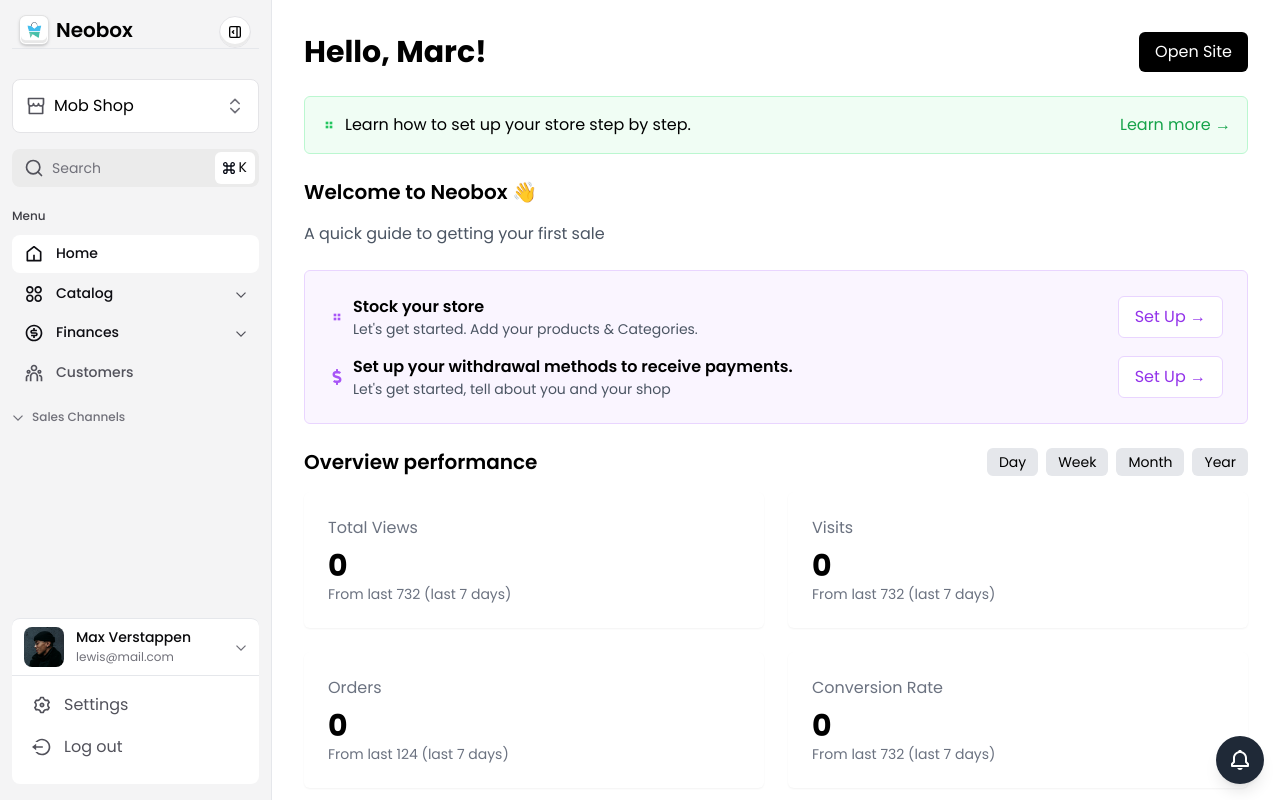
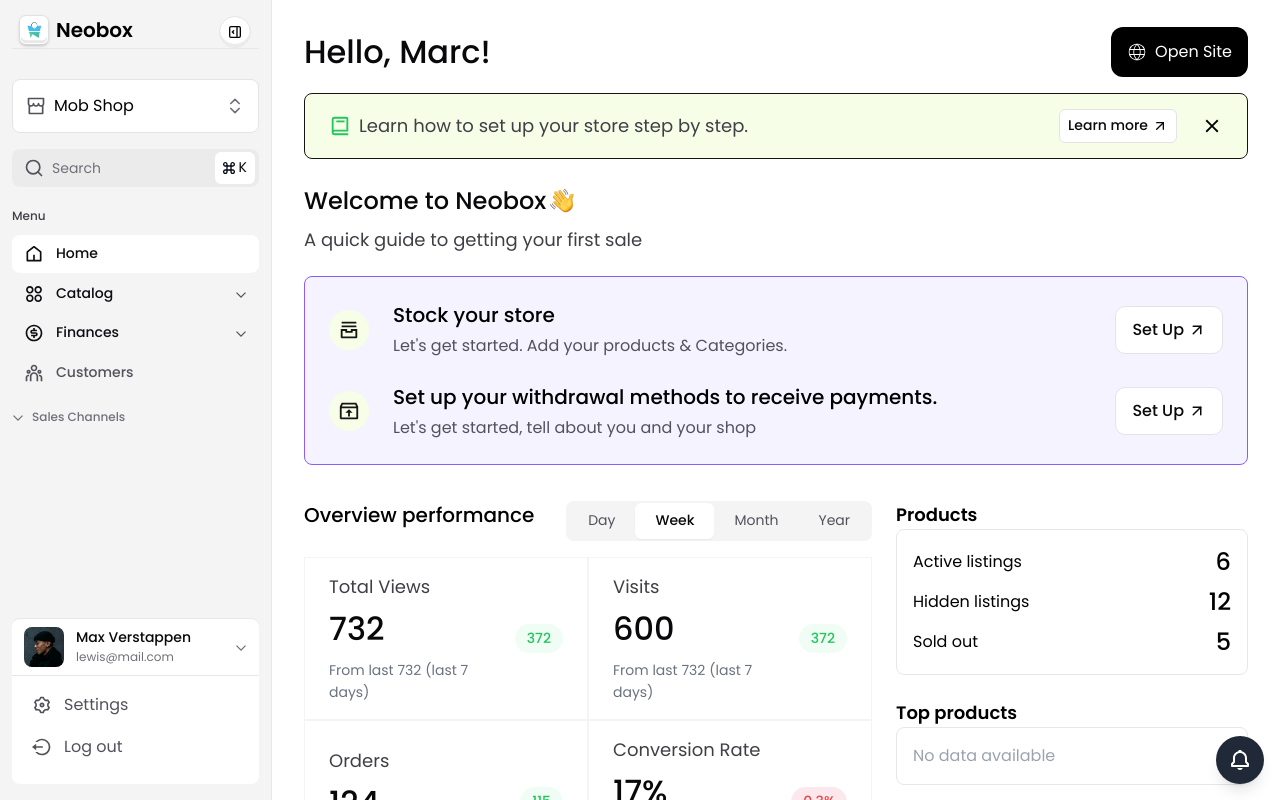
Before and after one commit to uzair-shakeel/neobox, a React (Vite) app: page /home in a window 1280 px wide. Built offline with nearby package versions, Linux system fonts and the light colour scheme.

Commit message:
dashboard almost done

```diff
--- a/src/pages/home/Dashboard.jsx
+++ b/src/pages/home/Dashboard.jsx
@@ -1,110 +1,309 @@
-import React from "react";
+"use client";
+import React, { useState } from "react";
 import Sidebar from "../../components/Sidebar";
-import { BiBell, BiChevronDown } from "react-icons/bi";
-import { FaDollarSign } from "react-icons/fa";
-import { CgLayoutGrid } from "react-icons/cg";
+import { BiBell, BiBook, BiChevronDown } from "react-icons/bi";
+import { CiGlobe } from "react-icons/ci";
+import { IoMdClose } from "react-icons/io";
+import { LuArrowUpRight } from "react-icons/lu";
+import { RiArchiveStackLine, RiInboxUnarchiveLine } from "react-icons/ri";
 
 export default function Dashboard() {
+  const [activeTab, setActiveTab] = useState("week");
+
+  const data = {
+    day: {
+      totalViews: 100,
+      visits: 80,
+      orders: 10,
+      conversionRate: "12%",
+      totalViewsDiff: "432",
+      visitsDiff: "345",
+      ordersDiff: "345",
+      conversionRateDiff: "0.6%",
+      totalViewsDiffColor: "green",
+      visitsDiffColor: "green",
+      ordersDiffColor: "green",
+      conversionRateDiffColor: "red",
+    },
+    week: {
+      totalViews: 732,
+      visits: 600,
+      orders: 124,
+      conversionRate: "17%",
+      totalViewsDiff: "372",
+      visitsDiff: "465",
+      ordersDiff: "115",
+      conversionRateDiff: "0.3%",
+      totalViewsDiffColor: "green",
+      visitsDiffColor: "green",
+      ordersDiffColor: "green",
+      conversionRateDiffColor: "red",
+    },
+    month: {
+      totalViews: 3000,
+      visits: 2400,
+      orders: 500,
+      conversionRate: "20%",
+      totalViewsDiff: "572",
+      visitsDiff: "565",
+      ordersDiff: "115",
+      conversionRateDiff: "0.3%",
+      totalViewsDiffColor: "green",
+      visitsDiffColor: "green",
+      ordersDiffColor: "red",
+      conversionRateDiffColor: "green",
+    },
+    year: {
+      totalViews: 40000,
+      visits: 32000,
+      orders: 6000,
+      conversionRate: "22%",
+      totalViewsDiff: "432",
+      visitsDiff: "515",
+      ordersDiff: "315",
+      conversionRateDiff: "0.7%",
+      totalViewsDiffColor: "green",
+      visitsDiffColor: "red",
+      ordersDiffColor: "green",
+      conversionRateDiffColor: "green",
+    },
+  };
+
+  const activeData = data[activeTab];
+
   return (
     <div className="flex h-screen bg-white">
       {/* Sidebar */}
       <Sidebar />
 
       {/* Main Content */}
-      <main className="flex-1 overflow-y-auto p-8">
-        <div className="flex justify-between items-center mb-6">
-          <h2 className="text-3xl font-bold">Hello, Marc!</h2>
-          <button className="bg-black text-white px-4 py-2 rounded-md">
+      <main className="flex-1 overflow-y-auto px-[32px] py-[27px]">
+        <div className="flex justify-between items-center mb-[16px]">
+          <h2 className="text-[32px] leading-[44.8px] text-[#09090B] font-[500]">
+            Hello, Marc!
+          </h2>
+          <button className="bg-black text-white px-[16px] py-[13px] rounded-[12px] flex items-center gap-[8px] justify-center">
+            <span className="min-h-[20px] min-w-[20px]">
+              <CiGlobe size={20} />{" "}
+            </span>
             Open Site
           </button>
         </div>
 
-        <div className="bg-green-50 border border-green-200 rounded-md p-4 mb-6 flex justify-between items-center">
+        <div className="bg-[#F7FEE7] border border-[#151515] rounded-[8px] px-[24px] py-[15px] mb-[24px] mt-[16px] flex justify-between items-center">
           <div className="flex items-center">
-            <CgLayoutGrid className="text-green-500 mr-2" />
-            <span>Learn how to set up your store step by step.</span>
+            <BiBook size={22} color="#22C55E" className="mr-[8px]" />
+            <span className="text-[18px] leading-[25.2px] font-[400] text-[#3F3F46]">
+              Learn how to set up your store step by step.
+            </span>
           </div>
-          <a href="#" className="text-green-600 hover:underline">
-            Learn more →
+          <div className="flex items-center gap-[24px]">
+            <a
+              href="#"
+              className="bg-white border-[#E4E4E7] border rounded-[6px] py-[5px] px-[8px] text-[14px] font-[500] leading-[21.7px] text-[#09090B] hover:underline flex items-center justify-center gap-[4px]"
+            >
+              Learn more <LuArrowUpRight size={16} />
             </a>
+            <span>
+              <IoMdClose size={22} />
+            </span>
+          </div>
         </div>
 
-        <h3 className="text-xl font-semibold mb-4">Welcome to Neobox 👋</h3>
-        <p className="text-gray-600 mb-6">
+        <h3 className="flex items-center gap-[4px] text-[24px] leading-[36px] text-[#09090B] font-[500] mb-[8px]">
+          Welcome to Neobox{" "}
+          <span>
+            <img src="/wave.png" />
+          </span>
+        </h3>
+        <p className="text-[18px] leading-[25.2px] font-[400] text-[#3F3F46] mb-[24px]">
           A quick guide to getting your first sale
         </p>
 
-        <div className="bg-purple-50 border border-purple-200 rounded-md p-6 mb-6">
-          <div className="flex justify-between items-center mb-4">
-            <div className="flex items-center">
-              <CgLayoutGrid className="text-purple-500 mr-2" />
+        <div className="bg-[#F5F3FF] border border-[#8B5CF6] rounded-[8px] p-[24px] mb-[36px] flex flex-col gap-[24px]">
+          <div className="flex justify-between items-center">
+            <div className="flex items-center gap-[24px]">
+              <span className="flex items-center justify-center w-[40px] h-[40px] rounded-full bg-[#F7FEE7]">
+                <RiArchiveStackLine className="text-[#151515]" size={22} />
+              </span>
               <div>
-                <h4 className="font-semibold">Stock your store</h4>
-                <p className="text-sm text-gray-600">
+                <h4 className="text-[20px] leading-[28px] font-[500] mb-[4px]">
+                  Stock your store
+                </h4>
+                <p className="text-[16px] font-[400] leading-[25.6px] text-[#52525B]">
                   Let's get started. Add your products & Categories.
                 </p>
               </div>
             </div>
-            <button className="bg-white text-purple-600 px-4 py-2 rounded-md border border-purple-200">
-              Set Up →
+            <button className="flex items-center gap-[4px] text-[16px] font-[500] bg-white text-[#09090B] px-[16px] py-[11px] rounded-[10px] border border-[#E4E4E7]">
+              Set Up <LuArrowUpRight size={18} />
             </button>
           </div>
           <div className="flex justify-between items-center">
-            <div className="flex items-center">
-              <FaDollarSign className="text-purple-500 mr-2" />
+            <div className="flex items-center gap-[24px]">
+              <span className="flex items-center justify-center w-[40px] h-[40px] rounded-full bg-[#F7FEE7]">
+                <RiInboxUnarchiveLine className="text-[#151515]" size={22} />
+              </span>
               <div>
-                <h4 className="font-semibold">
+                <h4 className="text-[20px] leading-[28px] font-[500] mb-[4px]">
                   Set up your withdrawal methods to receive payments.
                 </h4>
-                <p className="text-sm text-gray-600">
+                <p className="text-[16px] font-[400] leading-[25.6px] text-[#52525B]">
                   Let's get started, tell about you and your shop
                 </p>
               </div>
             </div>
-            <button className="bg-white text-purple-600 px-4 py-2 rounded-md border border-purple-200">
-              Set Up →
+            <button className="flex items-center gap-[4px] text-[16px] font-[500] bg-white text-[#09090B] px-[16px] py-[11px] rounded-[10px] border border-[#E4E4E7]">
+              Set Up <LuArrowUpRight size={18} />
             </button>
           </div>
         </div>
 
-        <div className="flex justify-between items-center mb-4">
-          <h3 className="text-xl font-semibold">Overview performance</h3>
-          <div className="flex space-x-2">
-            <button className="bg-gray-200 px-3 py-1 rounded-md text-sm">
-              Day
+        <div className="flex items-start w-full gap-[24px]">
+          <div className="flex-grow">
+            <div className="flex items-start justify-between mb-[16px]">
+              <h2 className="text-[20px] leading-[28px] font-[500]">
+                Overview performance
+              </h2>
+
+              {/* Tabs */}
+              <div className="flex bg-[#F4F4F5] rounded-[8px] overflow-hidden p-[2px]">
+                {Object.keys(data).map((tab) => (
+                  <button
+                    key={tab}
+                    onClick={() => setActiveTab(tab)}
+                    className={`px-[20px] py-[7px] capitalize text-[14px] leading-[21.7px] font-[400] focus:outline-none ${
+                      activeTab === tab
+                        ? "bg-[#FFFFFF] text-[#09090B] font-[500] rounded-[6px] shadow-sm"
+                        : "bg-[#F4F4F5] text-[#52525B]"
+                    }`}
+                  >
+                    {tab}
                   </button>
-            <button className="bg-gray-200 px-3 py-1 rounded-md text-sm">
-              Week
-            </button>
-            <button className="bg-gray-200 px-3 py-1 rounded-md text-sm">
-              Month
-            </button>
-            <button className="bg-gray-200 px-3 py-1 rounded-md text-sm">
-              Year
-            </button>
+                ))}
               </div>
             </div>
 
-        <div className="grid grid-cols-2 gap-6 mb-6">
-          <div className="bg-white p-6 rounded-md shadow-sm">
-            <h4 className="text-gray-500 mb-2">Total Views</h4>
-            <p className="text-3xl font-bold">0</p>
-            <p className="text-sm text-gray-500">From last 732 (last 7 days)</p>
+            {/* Performance Summary */}
+            <div className="grid grid-cols-1 md:grid-cols-2">
+              <div className="py-[16px] px-[24px] border border-[#F4F4F5] flex items-center justify-between gap-1">
+                <div className="flex flex-col gap-[8px]">
+                  <h3 className="text-[18px] text-[#3F3F46] leading-[25.2px] font-[400]">
+                    Total Views
+                  </h3>
+                  <p className="text-[#09090B] text-[32px] font-[500] leading-[44.8px]">
+                    {activeData.totalViews}
+                  </p>
+                  <p className="text-[#6B7280] font-[400] text-[14px] leading-[21.7px]">
+                    From last {activeData.totalViews} (last 7 days)
+                  </p>
                 </div>
-          <div className="bg-white p-6 rounded-md shadow-sm">
-            <h4 className="text-gray-500 mb-2">Visits</h4>
-            <p className="text-3xl font-bold">0</p>
-            <p className="text-sm text-gray-500">From last 732 (last 7 days)</p>
+                <span
+                  className={`py-[4px] px-[12px] h-fit w-fit ${
+                    activeData.totalViewsDiffColor === "green"
+                      ? "text-[#22C55E] bg-[#F0FDF4]"
+                      : "text-[#EF4444] bg-[#FCE8EC]"
+                  } text-[14px] leading-[21.7px] font-[500] rounded-[16px]`}
+                >
+                  {activeData.totalViewsDiff}
+                </span>
               </div>
-          <div className="bg-white p-6 rounded-md shadow-sm">
-            <h4 className="text-gray-500 mb-2">Orders</h4>
-            <p className="text-3xl font-bold">0</p>
-            <p className="text-sm text-gray-500">From last 124 (last 7 days)</p>
+              <div className="py-[16px] px-[24px] border border-[#F4F4F5] flex items-center justify-between gap-1">
+                <div className="flex flex-col gap-[8px]">
+                  <h3 className="text-[18px] text-[#3F3F46] leading-[25.2px] font-[400]">
+                    Visits
+                  </h3>
+                  <p className="text-[#09090B] text-[32px] font-[500] leading-[44.8px]">
+                    {activeData.visits}
+                  </p>
+                  <p className="text-[#6B7280] font-[400] text-[14px] leading-[21.7px]">
+                    From last {activeData.totalViews} (last 7 days)
+                  </p>
                 </div>
-          <div className="bg-white p-6 rounded-md shadow-sm">
-            <h4 className="text-gray-500 mb-2">Conversion Rate</h4>
-            <p className="text-3xl font-bold">0</p>
-            <p className="text-sm text-gray-500">From last 732 (last 7 days)</p>
+                <span
+                  className={`py-[4px] px-[12px] h-fit w-fit ${
+                    activeData.visitsDiffColor === "green"
+                      ? "text-[#22C55E] bg-[#F0FDF4]"
+                      : "text-[#EF4444] bg-[#FCE8EC]"
+                  } text-[14px] leading-[21.7px] font-[500] rounded-[16px]`}
+                >
+                  {activeData.totalViewsDiff}
+                </span>
+              </div>
+              <div className="py-[16px] px-[24px] border border-[#F4F4F5] flex items-center justify-between gap-1">
+                <div className="flex flex-col gap-[8px]">
+                  <h3 className="text-[18px] text-[#3F3F46] leading-[25.2px] font-[400]">
+                    Orders
+                  </h3>
+                  <p className="text-[#09090B] text-[32px] font-[500] leading-[44.8px]">
+                    {activeData.orders}
+                  </p>
+                  <p className="text-[#6B7280] font-[400] text-[14px] leading-[21.7px]">
+                    From last {activeData.totalViews} (last 7 days)
+                  </p>
+                </div>
+                <span
+                  className={`py-[4px] px-[12px] h-fit w-fit ${
+                    activeData.ordersDiffColor === "green"
+                      ? "text-[#22C55E] bg-[#F0FDF4]"
+                      : "text-[#EF4444] bg-[#FCE8EC]"
+                  } text-[14px] leading-[21.7px] font-[500] rounded-[16px]`}
+                >
+                  {activeData.ordersDiff}
+                </span>
+              </div>
+              <div className="py-[16px] px-[24px] border border-[#F4F4F5] flex items-center justify-between gap-1">
+                <div className="flex flex-col gap-[8px]">
+                  <h3 className="text-[18px] text-[#3F3F46] leading-[25.2px] font-[400]">
+                    Conversion Rate
+                  </h3>
+                  <p className="text-[#09090B] text-[32px] font-[500] leading-[44.8px]">
+                    {activeData.conversionRate}
+                  </p>
+                  <p className="text-[#6B7280] font-[400] text-[14px] leading-[21.7px]">
+                    From last {activeData.totalViews} (last 7 days)
+                  </p>
+                </div>
+                <span
+                  className={`py-[4px] px-[12px] h-fit w-fit ${
+                    activeData.conversionRateDiffColor === "green"
+                      ? "text-[#22C55E] bg-[#F0FDF4]"
+                      : "text-[#EF4444] bg-[#FCE8EC]"
+                  } text-[14px] leading-[21.7px] font-[500] rounded-[16px]`}
+                >
+                  {activeData.conversionRateDiff}
+                </span>
+              </div>
+            </div>
+          </div>
+
+          <div>
+            {/* Products Section */}
+            <div className="w-[352px]">
+              <h3 className="text-lg font-semibold">Products</h3>
+              <div className="p-4 border rounded-lg">
+                <div className="flex justify-between items-center mb-2">
+                  <span>Active listings</span>
+                  <span className="text-2xl font-medium">6</span>
+                </div>
+                <div className="flex justify-between items-center mb-2">
+                  <span>Hidden listings</span>
+                  <span className="text-2xl font-medium">12</span>
+                </div>
+                <div className="flex justify-between items-center">
+                  <span>Sold out</span>
+                  <span className="text-2xl font-medium">5</span>
+                </div>
+              </div>
+            </div>
+
+            {/* Top Products Placeholder */}
+            <div className="mt-6">
+              <h3 className="text-lg font-semibold">Top products</h3>
+              <div className="p-4 border rounded-lg">
+                <p className="text-gray-400">No data available</p>
+              </div>
+            </div>
           </div>
         </div>
 
@@ -120,28 +319,6 @@
           <h4 className="text-gray-500 mb-2">Total Revenue</h4>
           <p className="text-3xl font-bold">$0</p>
         </div>
-
-        <div className="flex justify-between items-center mb-4">
-          <h3 className="text-xl font-semibold">Products</h3>
-          <a href="#" className="text-blue-600 hover:underline">
-            See All →
-          </a>
-        </div>
-
-        <div className="bg-white p-6 rounded-md shadow-sm">
-          <div className="flex justify-between items-center mb-4">
-            <h4 className="font-semibold">Active listings</h4>
-            <span className="text-2xl font-bold">0</span>
-          </div>
-          <div className="flex justify-between items-center mb-4">
-            <h4 className="font-semibold">Hidden listings</h4>
-            <span className="text-2xl font-bold">0</span>
-          </div>
-          <div className="flex justify-between items-center">
-            <h4 className="font-semibold">Sold out</h4>
-            <span className="text-2xl font-bold">0</span>
-          </div>
-        </div>
       </main>
 
       {/* Chat Button */}
```
Also changed, not shown: public/wave.png (added). Lines whose indentation alone changed are shown as unchanged.
